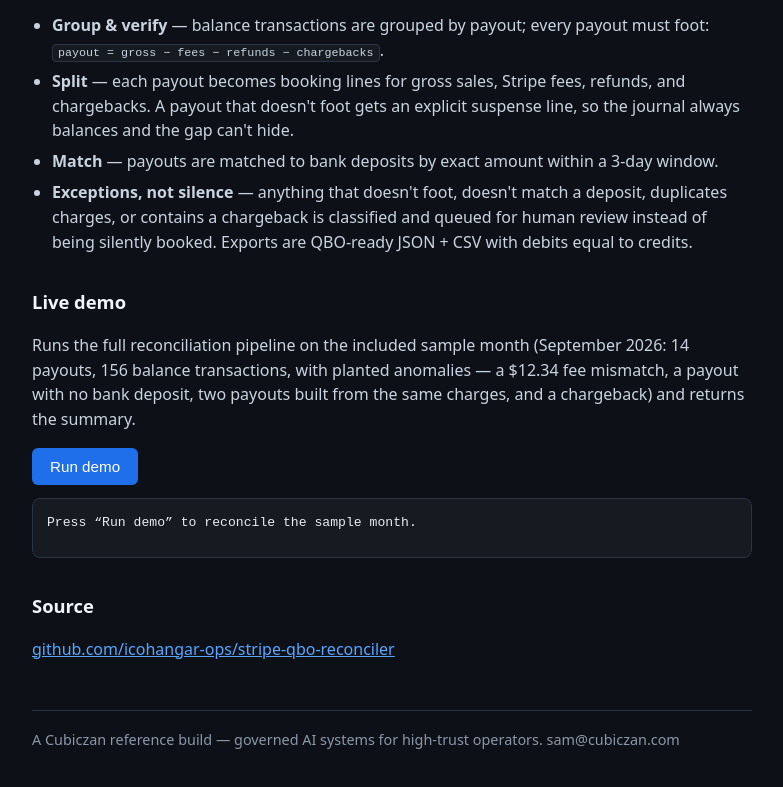
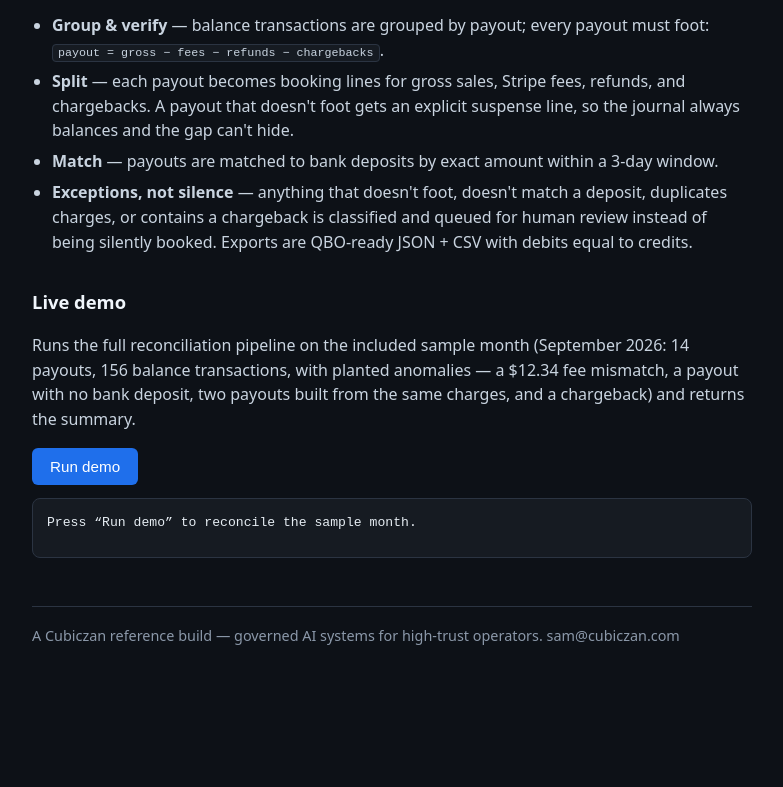
Before and after one commit to Cubiczan/stripe-qbo-reconciler, a website: page public/index.html in a window 1280 px wide. Shown: the part 421-1208 px from the top of the page, without its empty margins (248-1031 px from the left). After the commit the page ends 1133 px from the top, so only its background shows below. Drawn offline with Linux system fonts and the light colour scheme.

Commit message:
Remove GitHub links from landing page; Vercel-only marketing

```diff
--- a/public/index.html
+++ b/public/index.html
@@ -44,9 +44,6 @@
   <button id="run" type="button">Run demo</button>
   <pre id="out">Press “Run demo” to reconcile the sample month.</pre>
 
-  <h2>Source</h2>
-  <p><a href="https://github.com/icohangar-ops/stripe-qbo-reconciler">github.com/icohangar-ops/stripe-qbo-reconciler</a></p>
-
   <footer>A Cubiczan reference build — governed AI systems for high-trust operators. sam@cubiczan.com</footer>
 </main>
 <script>
```
